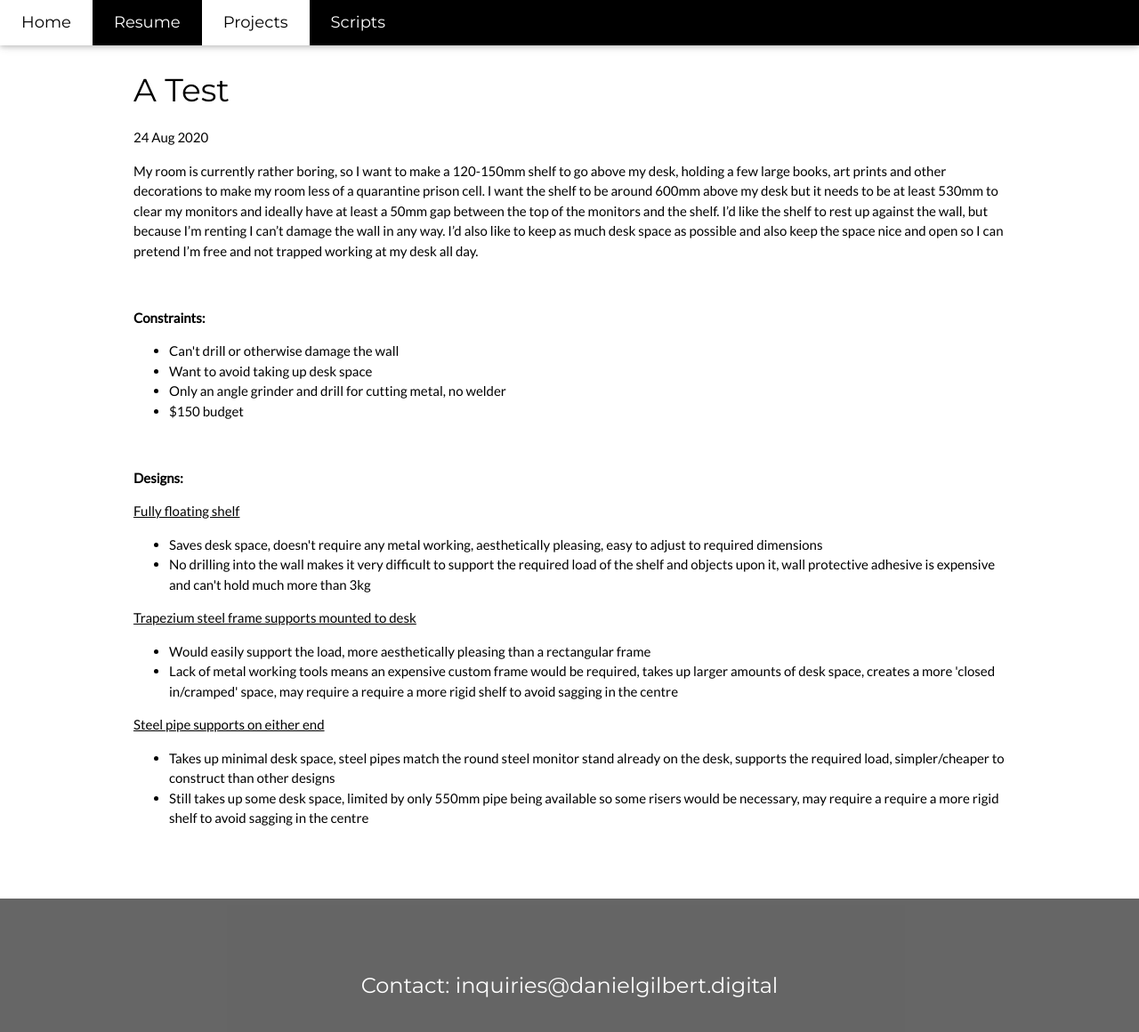
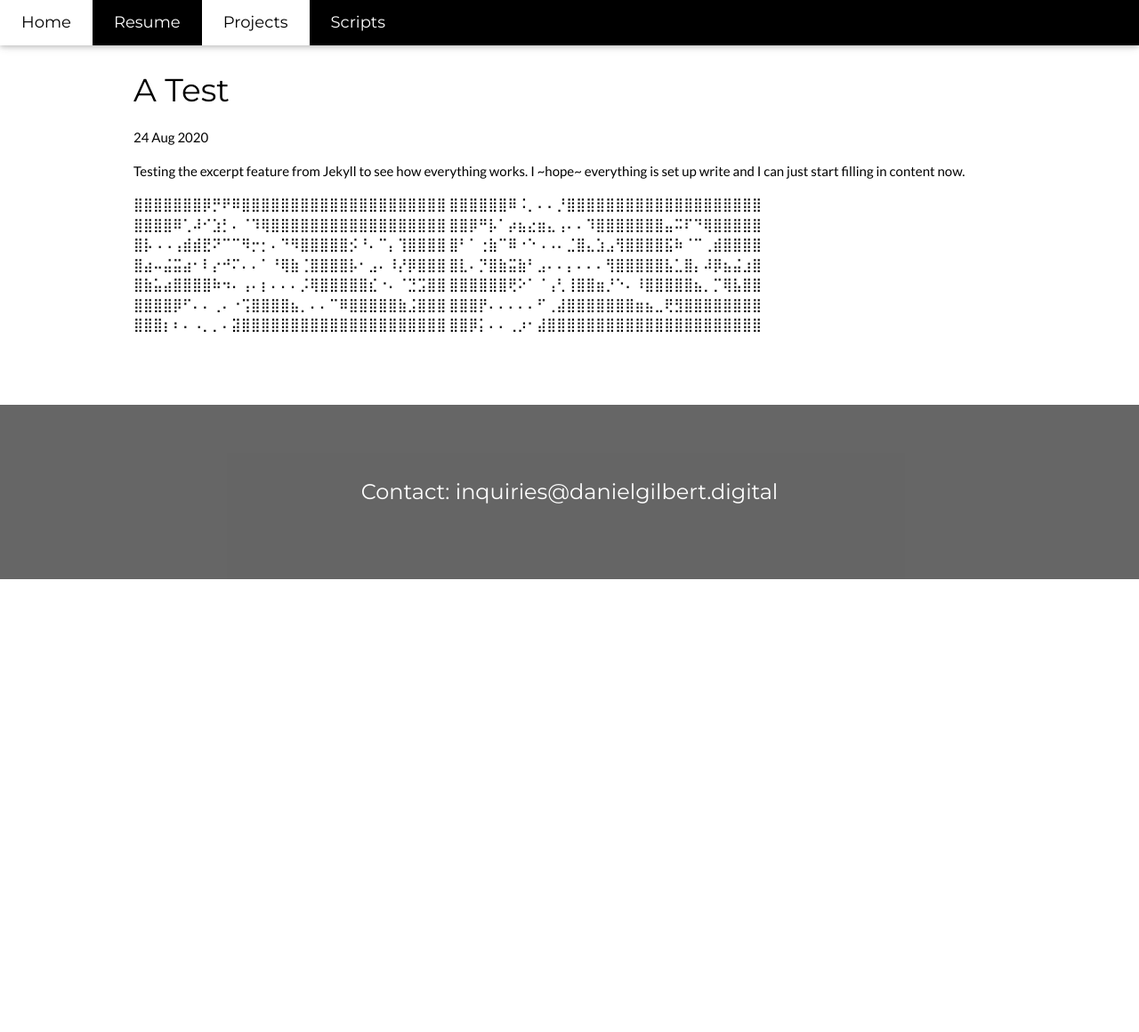
Before and after one commit to dmgilbert/dmgilbert.github.io, a Jekyll site: the page built from _posts/2020-08-24-a-test.markdown, in a window 1280 px wide and 1206 px high. Shown: the top 1160 px of the window at 89% size. Built offline with Jekyll 4.4.1, drawn with Linux system fonts in a browser that asks for light colours.

Commit message:
Update 2020-08-24-a-test.markdown

```diff
--- a/_posts/2020-08-24-a-test.markdown
+++ b/_posts/2020-08-24-a-test.markdown
@@ -5,32 +5,6 @@ date:   2020-08-24 12:20:41 +1000
 categories: "Project"
 ---
 
-My room is currently rather boring, so I want to make a 120-150mm shelf to go above my desk, holding a few large books, art prints and other decorations to make my room less of a quarantine prison cell. I want the shelf to be around 600mm above my desk but it needs to be at least 530mm to clear my monitors and ideally have at least a 50mm gap between the top of the monitors and the shelf. I'd like the shelf to rest up against the wall, but because I'm renting I can't damage the wall in any way. I'd also like to keep as much desk space as possible and also keep the space nice and open so I can pretend I'm free and not trapped working at my desk all day.
+Testing the excerpt feature from Jekyll to see how everything works. I ~hope~ everything is set up write and I can just start filling in content now.
 
-<br/>
-
-__Constraints:__
-
-- Can&#39;t drill or otherwise damage the wall
-- Want to avoid taking up desk space
-- Only an angle grinder and drill for cutting metal, no welder
-- $150 budget
-
-<br/>
-
-__Designs:__
-
-<ins> Fully floating shelf </ins>
-
-- Saves desk space, doesn&#39;t require any metal working, aesthetically pleasing, easy to adjust to required dimensions
-- No drilling into the wall makes it very difficult to support the required load of the shelf and objects upon it, wall protective adhesive is expensive and can&#39;t hold much more than 3kg
-
-<ins> Trapezium steel frame supports mounted to desk </ins>
-
-- Would easily support the load, more aesthetically pleasing than a rectangular frame
-- Lack of metal working tools means an expensive custom frame would be required, takes up larger amounts of desk space, creates a more &#39;closed in/cramped&#39; space, may require a require a more rigid shelf to avoid sagging in the centre
-
-<ins> Steel pipe supports on either end</ins>
-
-- Takes up minimal desk space, steel pipes match the round steel monitor stand already on the desk, supports the required load, simpler/cheaper to construct than other designs
-- Still takes up some desk space, limited by only 550mm pipe being available so some risers would be necessary, may require a require a more rigid shelf to avoid sagging in the centre
+⣿⣿⣿⣿⣿⣿⣿⡿⡛⠟⠿⣿⣿⣿⣿⣿⣿⣿⣿⣿⣿⣿⣿⣿⣿⣿⣿⣿⣿⣿⣿⣿ ⣿⣿⣿⣿⣿⣿⠿⠨⡀⠄⠄⡘⣿⣿⣿⣿⣿⣿⣿⣿⣿⣿⣿⣿⣿⣿⣿⣿⣿⣿⣿⣿ ⣿⣿⣿⣿⠿⢁⠼⠊⣱⡃⠄⠈⠹⢿⣿⣿⣿⣿⣿⣿⣿⣿⣿⣿⣿⣿⣿⣿⣿⣿⣿⣿ ⣿⣿⡿⠛⡧⠁⡴⣦⣔⣶⣄⢠⠄⠄⠹⣿⣿⣿⣿⣿⣿⣿⣤⠭⠏⠙⢿⣿⣿⣿⣿⣿ ⣿⡧⠠⠠⢠⣾⣾⣟⠝⠉⠉⠻⡒⡂⠄⠙⠻⣿⣿⣿⣿⣿⡪⠘⠄⠉⡄⢹⣿⣿⣿⣿ ⣿⠃⠁⢐⣷⠉⠿⠐⠑⠠⠠⠄⣈⣿⣄⣱⣠⢻⣿⣿⣿⣿⣯⠷⠈⠉⢀⣾⣿⣿⣿⣿ ⣿⣴⠤⣬⣭⣴⠂⠇⡔⠚⠍⠄⠄⠁⠘⢿⣷⢈⣿⣿⣿⣿⡧⠂⣠⠄⠸⡜⡿⣿⣿⣿ ⣿⣇⠄⡙⣿⣷⣭⣷⠃⣠⠄⠄⡄⠄⠄⠄⢻⣿⣿⣿⣿⣿⣧⣁⣿⡄⠼⡿⣦⣬⣰⣿ ⣿⣷⣥⣴⣿⣿⣿⣿⠷⠲⠄⢠⠄⡆⠄⠄⠄⡨⢿⣿⣿⣿⣿⣿⣎⠐⠄⠈⣙⣩⣿⣿ ⣿⣿⣿⣿⣿⣿⢟⠕⠁⠈⢠⢃⢸⣿⣿⣶⡘⠑⠄⠸⣿⣿⣿⣿⣿⣦⡀⡉⢿⣧⣿⣿ ⣿⣿⣿⣿⡿⠋⠄⠄⢀⠄⠐⢩⣿⣿⣿⣿⣦⡀⠄⠄⠉⠿⣿⣿⣿⣿⣿⣷⣨⣿⣿⣿ ⣿⣿⣿⡟⠄⠄⠄⠄⠄⠋⢀⣼⣿⣿⣿⣿⣿⣿⣿⣶⣦⣀⢟⣻⣿⣿⣿⣿⣿⣿⣿⣿ ⣿⣿⣿⡆⠆⠄⠠⡀⡀⠄⣽⣿⣿⣿⣿⣿⣿⣿⣿⣿⣿⣿⣿⣿⣿⣿⣿⣿⣿⣿⣿⣿ ⣿⣿⡿⡅⠄⠄⢀⡰⠂⣼⣿⣿⣿⣿⣿⣿⣿⣿⣿⣿⣿⣿⣿⣿⣿⣿⣿⣿⣿⣿⣿⣿
```
